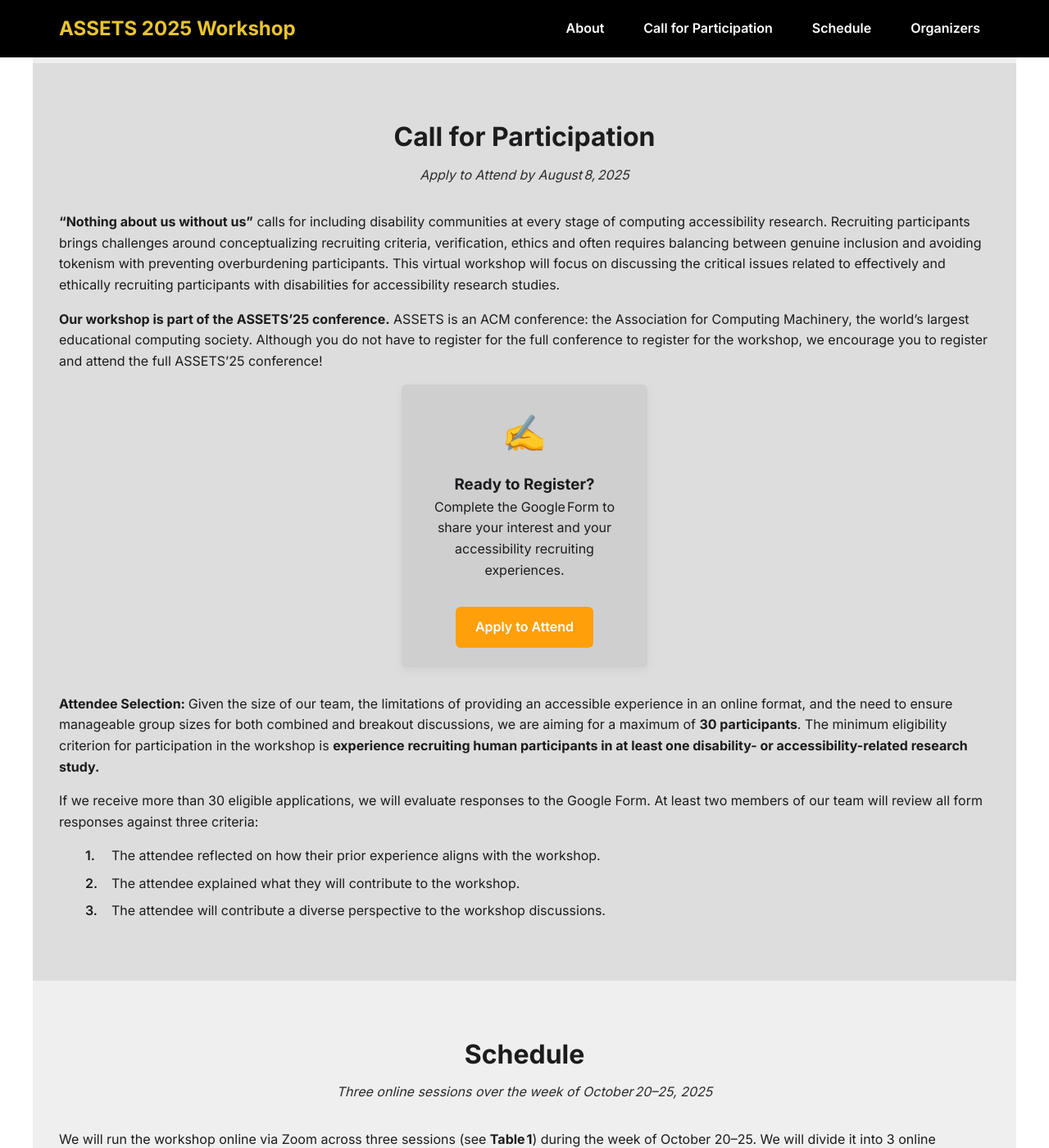
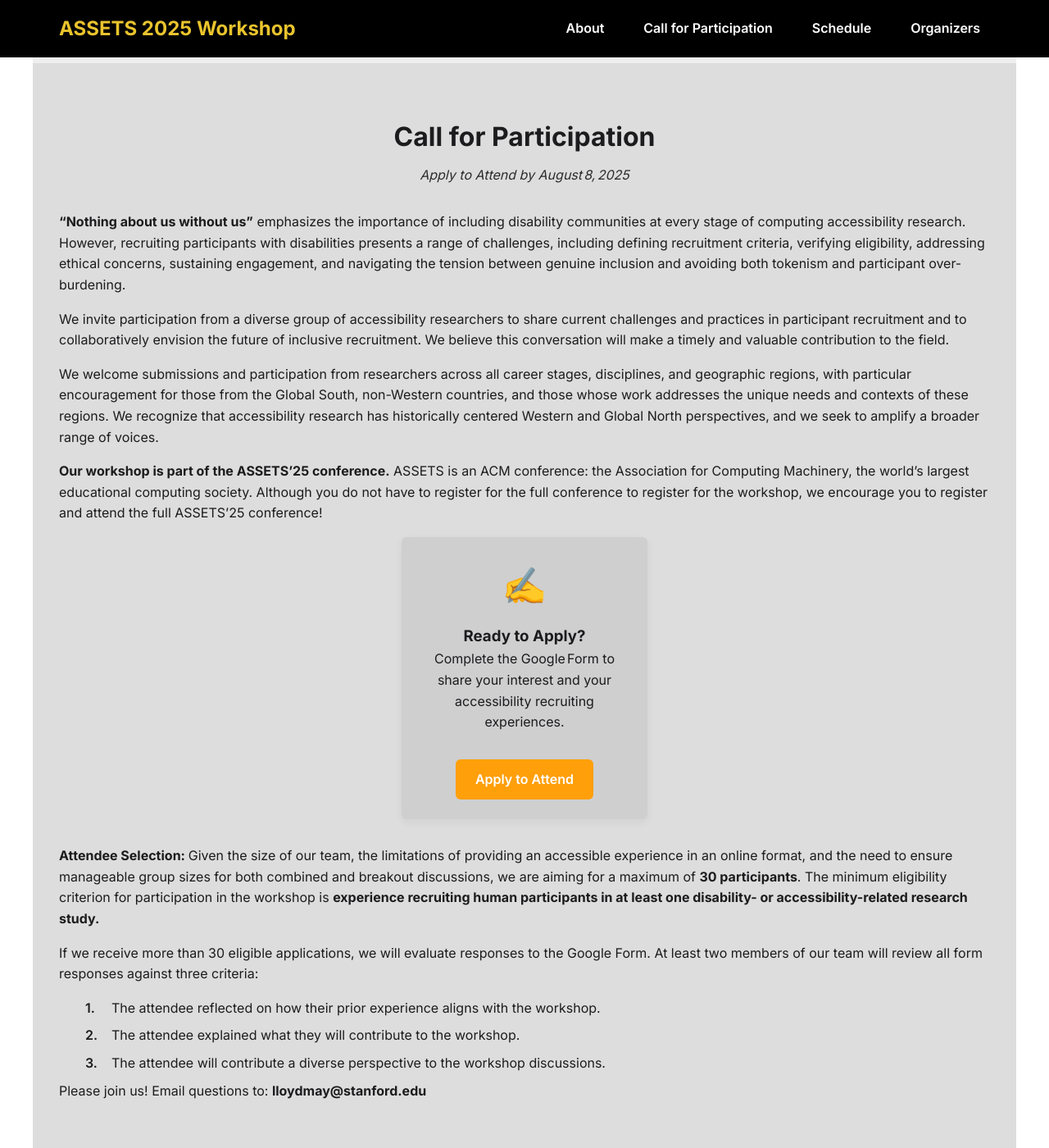
Before and after one commit to assets-recruitment-2025/assets-recruitment-2025.github.io, a Jekyll site: the page built from index.md, in a window 1280 px wide and 1400 px high, scrolled down 1096 px. Shown: the whole window at 82% size. Built offline with Jekyll 4.4.1, drawn with Linux system fonts in a browser that asks for light colours; some of the changed text lies outside the part shown.

Commit message:
Call for Participation

```diff
--- a/index.md
+++ b/index.md
@@ -8,7 +8,7 @@
 <section id="hero" class="hero" aria-labelledby="hero-heading">
   <h1 id="hero-heading">Participant Recruitment in Accessibility Research</h1>
   <p>
-    Join us <time datetime="2025-10-20">Oct 20–26, 2025</time> for virtual sessions to discuss best practices, challenges, and innovations in recruiting participants for accessibility studies.
+    Join us <time datetime="2025-10-20">Oct 20–26, 2025</time> for virtual sessions to discuss current practices, key challenges, and guidelines in recruiting participants for accessibility studies.
   </p>
   <div class="hero-cta">
     <a class="btn btn-primary" href="#participate">Apply to Attend</a>
@@ -58,7 +58,13 @@
   </div>
 
 <p>
-    <strong>“Nothing about us without us”</strong> calls for including disability communities at every stage of computing accessibility research. Recruiting participants brings challenges around conceptualizing recruiting criteria, verification, ethics and often requires balancing between genuine inclusion and avoiding tokenism with preventing overburdening participants. This virtual workshop will focus on discussing the critical issues related to effectively and ethically recruiting participants with disabilities for accessibility research studies.
+    <strong>“Nothing about us without us”</strong> emphasizes the importance of including disability communities at every stage of computing accessibility research. However, recruiting participants with disabilities presents a range of challenges, including defining recruitment criteria, verifying eligibility, addressing ethical concerns, sustaining engagement, and navigating the tension between genuine inclusion and avoiding both tokenism and participant over-burdening.
+</p>
+<p>
+    We invite participation from a diverse group of accessibility researchers to share current challenges and practices in participant recruitment and to collaboratively envision the future of inclusive recruitment. We believe this conversation will make a timely and valuable contribution to the field.
+</p>
+<p>
+    We welcome submissions and participation from researchers across all career stages, disciplines, and geographic regions, with particular encouragement for those from the Global South, non-Western countries, and those whose work addresses the unique needs and contexts of these regions. We recognize that accessibility research has historically centered Western and Global North perspectives, and we seek to amplify a broader range of voices.
 </p>
 <p>
     <strong>Our workshop is part of the ASSETS’25 conference.</strong> ASSETS is an ACM conference: the Association for Computing Machinery, the world’s largest educational computing society. Although you do not have to register for the full conference to register for the workshop, we encourage you to register and attend the full ASSETS’25 conference!
@@ -67,7 +73,7 @@
     <!-- Card: Ready to Apply (CTA) -->
     <div class="call-card call-card--cta">
       <div class="call-card-icon">✍️</div>
-      <h3>Ready to Register?</h3>
+      <h3>Ready to Apply?</h3>
       <p>
         Complete the Google Form to share your interest and your accessibility
         recruiting experiences.
@@ -92,6 +98,9 @@
   <li>The attendee explained what they will contribute to the workshop.</li>
   <li>The attendee will contribute a diverse perspective to the workshop discussions.</li>
 </ul>
+<p>
+    Please join us! Email questions to: <strong>lloydmay@stanford.edu</strong>
+</p>
 </section>
 
 
```
